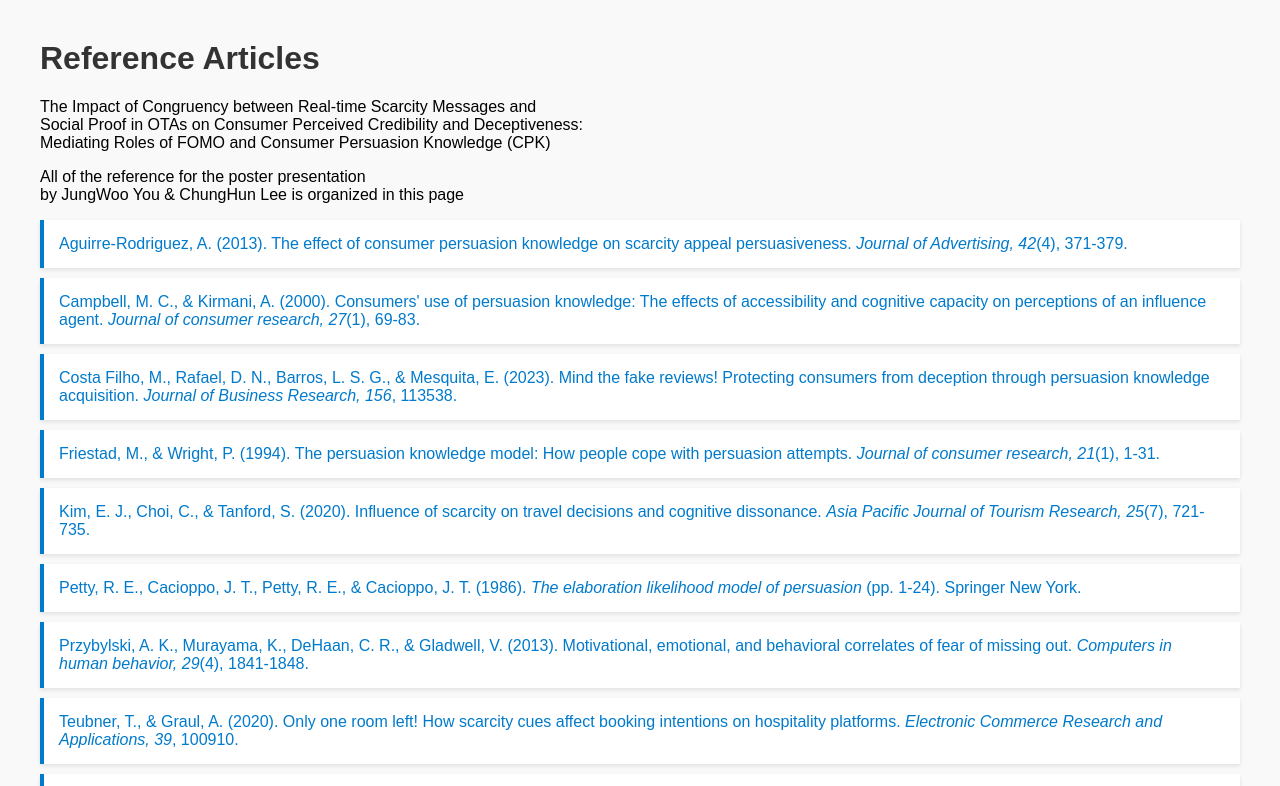
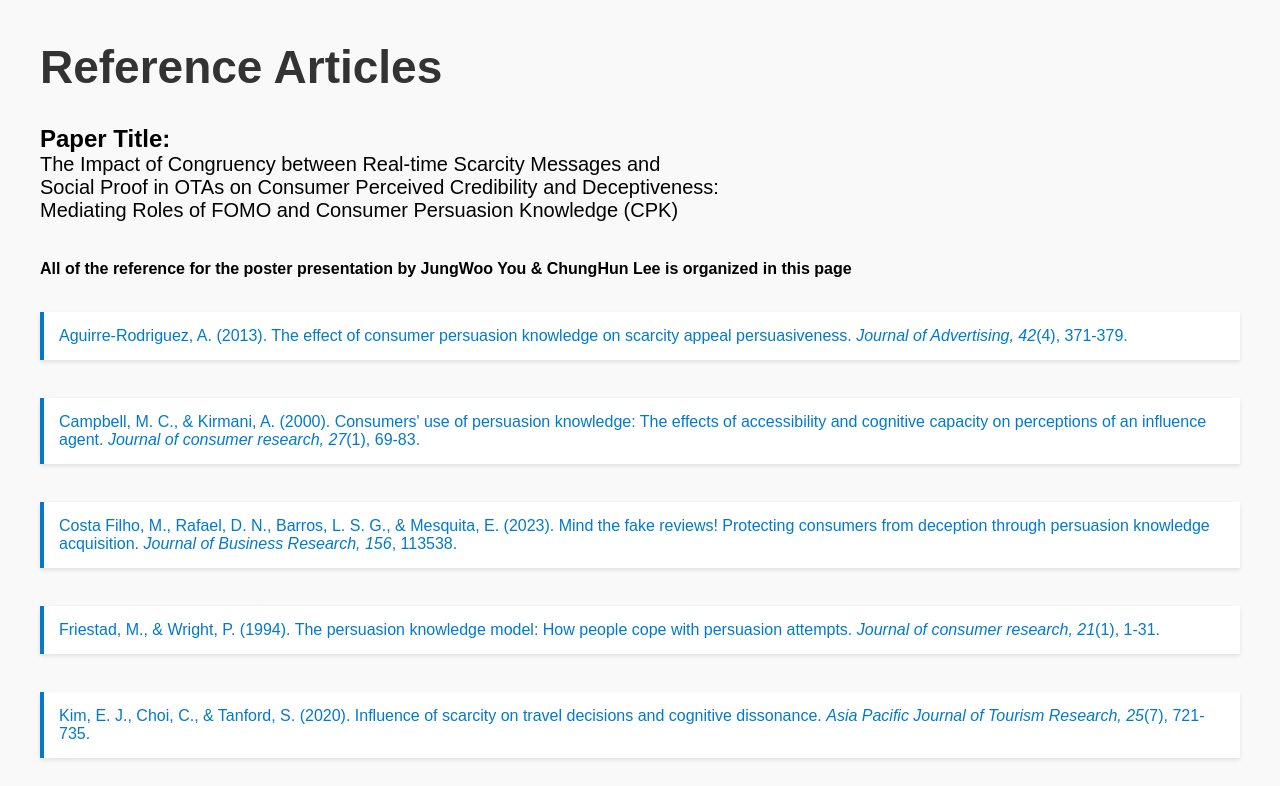
Before and after one commit to Lomochrome97/Reference_for_2025ApacCHRIE, a plain HTML site: page index.html in a window 1280 px wide. Shown: the top 786 px of the page. Drawn offline with Linux system fonts and the light colour scheme.

Commit message:
Update index.html

```diff
--- a/index.html
+++ b/index.html
@@ -11,6 +11,8 @@
     }
     h1 {
       color: #333;
+      font-weight: bold;
+      font-size: 46px;
     }
     ul {
       list-style-type: none;
@@ -34,19 +36,33 @@
 </head>
 <body>
   <h1>Reference Articles</h1>
-  <p>The Impact of Congruency between Real-time Scarcity Messages and<br>
+  <p style="font-size: 20px;">
+    <b style="font-size: 24px;">Paper Title: </b>
+    <br>
+    The Impact of Congruency between Real-time Scarcity Messages and<br>
     Social Proof in OTAs on Consumer Perceived Credibility and Deceptiveness:<br>
     Mediating Roles of FOMO and Consumer Persuasion Knowledge (CPK)</p>
-    <text>All of the reference for the poster presentation<br>by JungWoo You & ChungHun Lee is organized in this page</text>
+    <br>
+    <text style="font-weight: bold;">All of the reference for the poster presentation by JungWoo You & ChungHun Lee is organized in this page</text>
+    <br>
+    <br>
   <ul>
     <li><a href="https://www.tandfonline.com/doi/full/10.1080/00913367.2013.803186" target="_blank">Aguirre-Rodriguez, A. (2013). The effect of consumer persuasion knowledge on scarcity appeal persuasiveness. <i>Journal of Advertising, 42</i>(4), 371-379.</a></li>
+    <br>
     <li><a href="https://academic.oup.com/jcr/article-abstract/27/1/69/1791556" target="_blank">Campbell, M. C., & Kirmani, A. (2000). Consumers' use of persuasion knowledge: The effects of accessibility and cognitive capacity on perceptions of an influence agent. <i>Journal of consumer research, 27</i>(1), 69-83.</a></li>
+    <br>
     <li><a href="https://www.sciencedirect.com/science/article/pii/S0148296322010037" target="_blank">Costa Filho, M., Rafael, D. N., Barros, L. S. G., & Mesquita, E. (2023). Mind the fake reviews! Protecting consumers from deception through persuasion knowledge acquisition. <i>Journal of Business Research, 156</i>, 113538.</a></li>
+    <br>
     <li><a href="https://academic.oup.com/jcr/article-abstract/21/1/1/1853712" target="_blank">Friestad, M., & Wright, P. (1994). The persuasion knowledge model: How people cope with persuasion attempts. <i>Journal of consumer research, 21</i>(1), 1-31.</a></li>
+    <br>
     <li><a href="https://www.tandfonline.com/doi/full/10.1080/10941665.2020.1720258" target="_blank">Kim, E. J., Choi, C., & Tanford, S. (2020). Influence of scarcity on travel decisions and cognitive dissonance. <i>Asia Pacific Journal of Tourism Research, 25</i>(7), 721-735.</a></li>
+    <br>
     <li><a href="https://link.springer.com/chapter/10.1007/978-1-4612-4964-1_1" target="_blank">Petty, R. E., Cacioppo, J. T., Petty, R. E., & Cacioppo, J. T. (1986). <i>The elaboration likelihood model of persuasion</i> (pp. 1-24). Springer New York.</a></li>
+    <br>
     <li><a href="https://www.sciencedirect.com/science/article/pii/S0747563213000800" target="_blank">Przybylski, A. K., Murayama, K., DeHaan, C. R., & Gladwell, V. (2013). Motivational, emotional, and behavioral correlates of fear of missing out. <i>Computers in human behavior, 29</i>(4), 1841-1848.</a></li>
+    <br>
     <li><a href="https://www.sciencedirect.com/science/article/pii/S1567422319300870" target="_blank">Teubner, T., & Graul, A. (2020). Only one room left! How scarcity cues affect booking intentions on hospitality platforms. <i>Electronic Commerce Research and Applications, 39</i>, 100910.</a></li>
+    <br>
     <li><a href="https://www.frontiersin.org/journals/psychology/articles/10.3389/fpsyg.2022.792419/full" target="_blank">Zhang, J., Jiang, N., Turner, J. J., & Pahlevan-Sharif, S. (2022). The impact of scarcity on consumers’ impulse buying based on the SOR theory. <i>Frontiers in Psychology, 13</i>, 792419.</a></li>
   </ul>
 </body>
```
